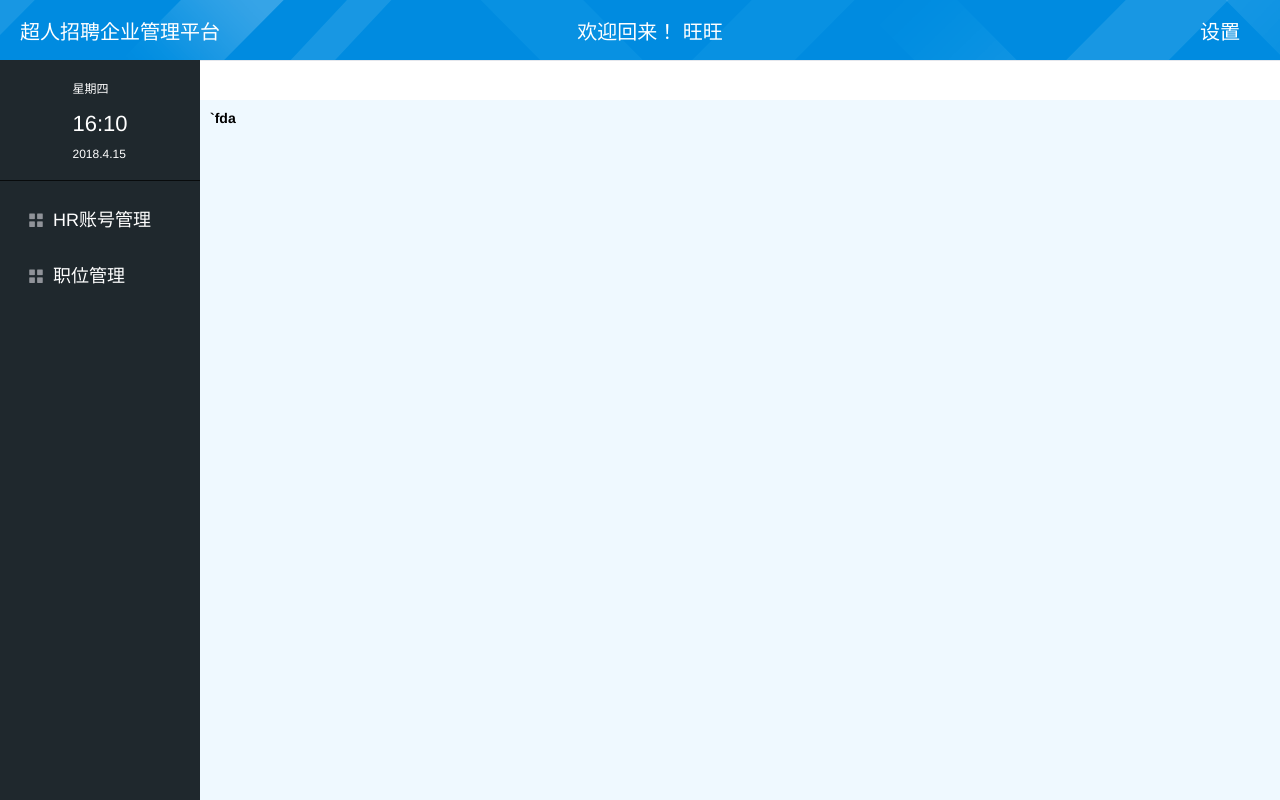
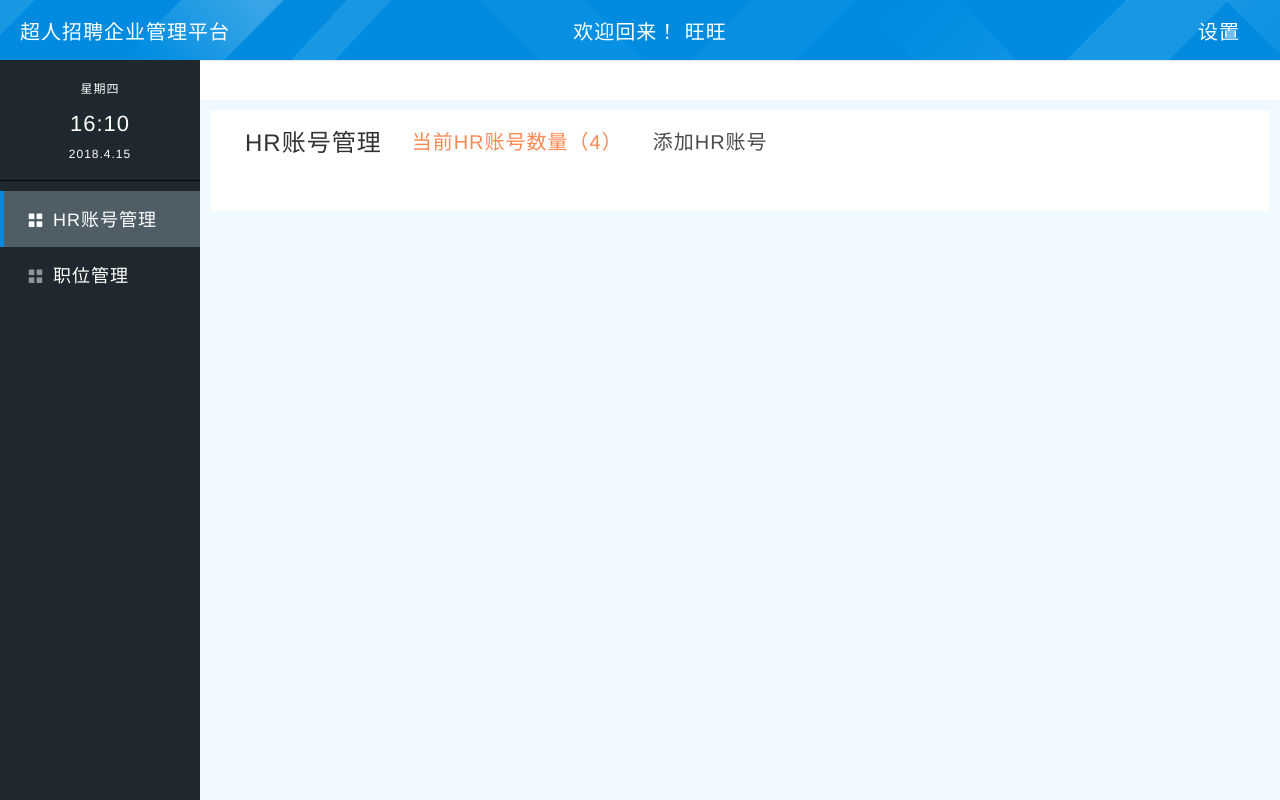
Before and after one commit to zhouyunyaozyy/CR_HR, a Vue app: page /hrList in a window 1280 px wide. Built offline with nearby package versions, Linux system fonts and the light colour scheme.

Commit message:
4.10 10:01

```diff
--- a/src/App.vue
+++ b/src/App.vue
@@ -12,7 +12,7 @@ export default {
 
 <style>
 #app {
-  font-family: 'Avenir', Helvetica, Arial, sans-serif;
+  font-family: "Microsoft YaHei",'Avenir', Helvetica, Arial, sans-serif;
   -webkit-font-smoothing: antialiased;
   -moz-osx-font-smoothing: grayscale;
   font-size: 12px;
@@ -20,6 +20,7 @@ export default {
   /*margin-top: 60px;*/
   min-width: 1200px;
   height: 100%;
+  letter-spacing:1px;
 }
   html,body{
     height: 100%;
--- a/src/views/main/accountManage/accountManageList.vue
+++ b/src/views/main/accountManage/accountManageList.vue
@@ -1,5 +1,16 @@
 <template>
-  <h1>`fda</h1>
+  <div class="hr_list">
+    <el-container>
+      <el-header height="60px">
+        <div class="hr_title">HR账号管理</div>
+        <div class="hr_num">当前HR账号数量（4）</div>
+        <div class="add_hr">添加HR账号</div>
+      </el-header>
+      <el-main>
+
+      </el-main>
+    </el-container>
+  </div>
 </template>
 
 <script>
@@ -8,6 +19,28 @@
   }
 </script>
 
-<style scoped>
-
+<style>
+  .hr_list{
+    background-color: #fff;
+  }
+  .hr_list .el-header{
+    margin-bottom: 1px;
+    display: flex;
+    align-items: center;
+  }
+  .hr_list .hr_title{
+    font-size: 24px;
+    color:#333;
+    padding: 0 15px;
+  }
+  .hr_list .hr_num{
+    font-size: 20px;
+    color:#ff8955;
+    padding: 0 15px;
+  }
+  .hr_list .add_hr{
+    font-size: 20px;
+    color:#4c4c4c;
+    padding: 0 15px;
+  }
 </style>
--- a/src/views/main/index.vue
+++ b/src/views/main/index.vue
@@ -1,4 +1,5 @@
 <template>
+  <div class="index_cont">
     <el-container height="100%">
       <el-header>
         <div class="logo_cont">
@@ -31,19 +32,19 @@
             background-color="#1f282d"
             text-color="#fff"
             active-text-color="#fff" >
-          <el-menu-item index="/account" v-if="group_id == 1">
+            <el-menu-item index="/hrList" v-if="group_id == 1">
               <i class="el-icon-menu"></i>
               <span slot="title">HR账号管理</span>
             </el-menu-item>
-          <el-submenu index="1" v-if="group_id != 1">
-            <template slot="title">
+            <el-menu-item index="/aa" v-if="group_id != 1">
               <i class="el-icon-location"></i>
-              <span>简历管理</span>
-            </template>
+              <span slot="title">简历管理</span>
+            </el-menu-item>
+            <div class="sub_menu" v-if="sub_show">
               <el-menu-item index="1-1">职位简历</el-menu-item>
               <el-menu-item index="1-2">简历收藏</el-menu-item>
-          </el-submenu>
-          <el-menu-item index="/position">
+            </div>
+            <el-menu-item index="/jobList">
               <i class="el-icon-menu"></i>
               <span slot="title">职位管理</span>
             </el-menu-item>
@@ -74,6 +75,7 @@
         </el-main>
       </el-container>
     </el-container>
+  </div>
 </template>
 <script>
     export default {
@@ -81,6 +83,7 @@
       data() {
         return {
           group_id:1,
+          sub_show:false,
           label_list:JSON.parse(window.sessionStorage.getItem("label_list")) || [],
           tabIndex: window.sessionStorage.getItem("tabIndex") || ""
         }
@@ -104,10 +107,10 @@
           if(state == false){
             let titleName;
             switch (key){
-              case "/account":
+              case "/hrList":
                 titleName = "HR账号管理"
                 break;
-              case "/position":
+              case "/jobList":
                 titleName = "职位管理"
                 break;
             }
@@ -157,7 +160,26 @@
       }
     }
 </script>
+<style>
+  .aside_label>.el-menu-item,.aside_label>.el-submenu>.el-submenu__title{
+    border-left: 4px solid transparent;
+    color:#fff;
+    font-size: 18px;
+    padding-left: 10px;
+    text-align: left;
+  }
+  .aside_label>.is-active,.aside_label>.is-opened>.el-submenu__title{
+    border-left-color: #048adf;
+    background-color: #4e5d66 !important;
+  }
+</style>
 <style scoped>
+  .index_cont{
+    height: 100%;
+  }
+  .el-container{
+    height: 100%;
+  }
   .el-aside{
     position:fixed;
     top:60px;
@@ -191,9 +213,6 @@
   .icon_item{
     padding-right: 40px;
   }
-  .el-container{
-    height: 100%;
-  }
   .time_cont{
     color:#fff;
     height: 120px;
@@ -202,6 +221,7 @@
     align-items: center;
     justify-content: center;
     margin-bottom: 10px;
+    text-align: center;
   }
   .time_time{
     font-size: 22px;
@@ -209,17 +229,6 @@
   }
   .el-menu{
     border:0;
-  }
-  .aside_label>li{
-    border-left: 4px solid transparent;
-    color:#fff;
-    font-size: 18px;
-    padding-left: 10px;
-    text-align: left;
-  }
-  .aside_label>.is-active{
-    border-left-color: #048adf;
-    background-color: #4e5d66;
   }
   .el-main{
     height: 100%;
```
Lines whose indentation alone changed are shown as unchanged.
